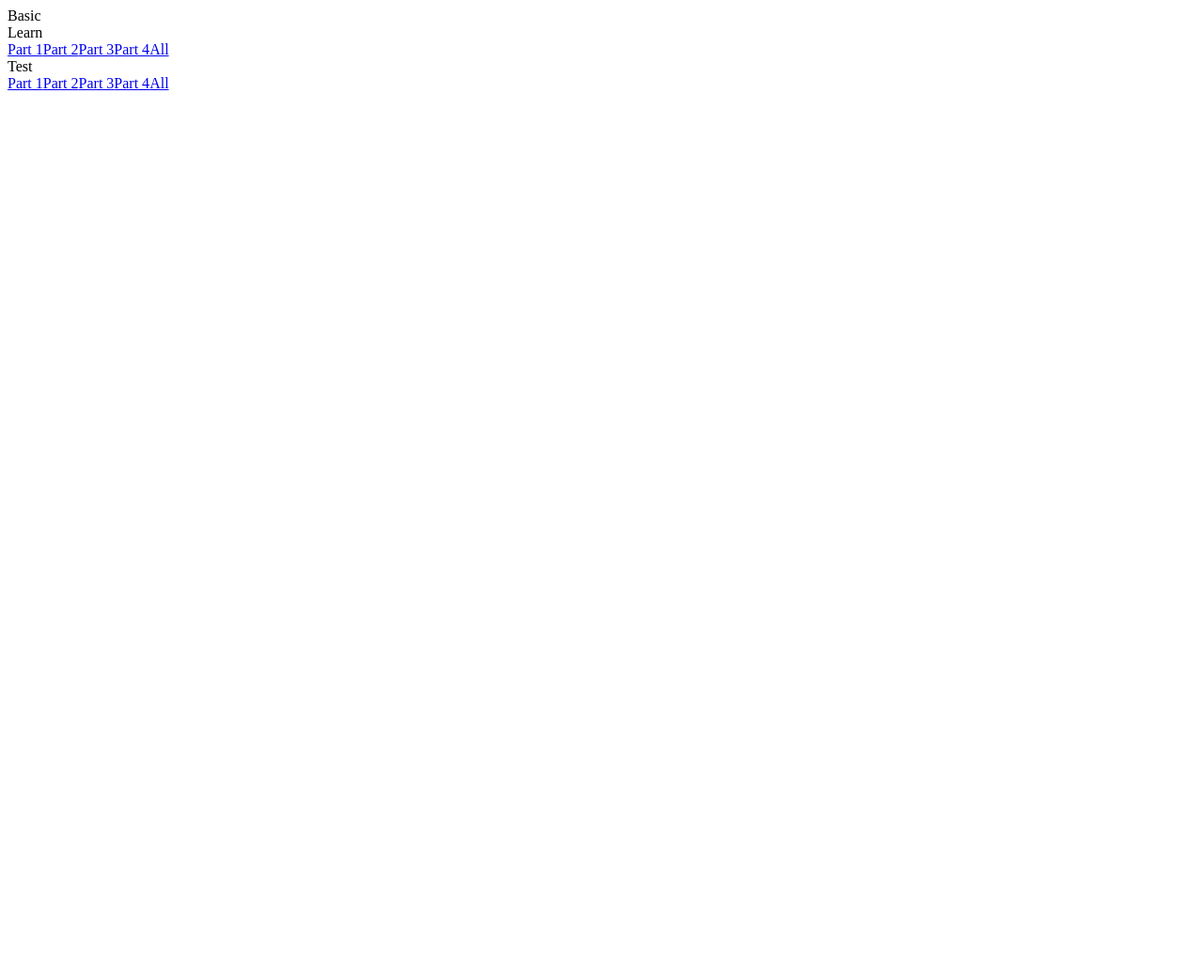
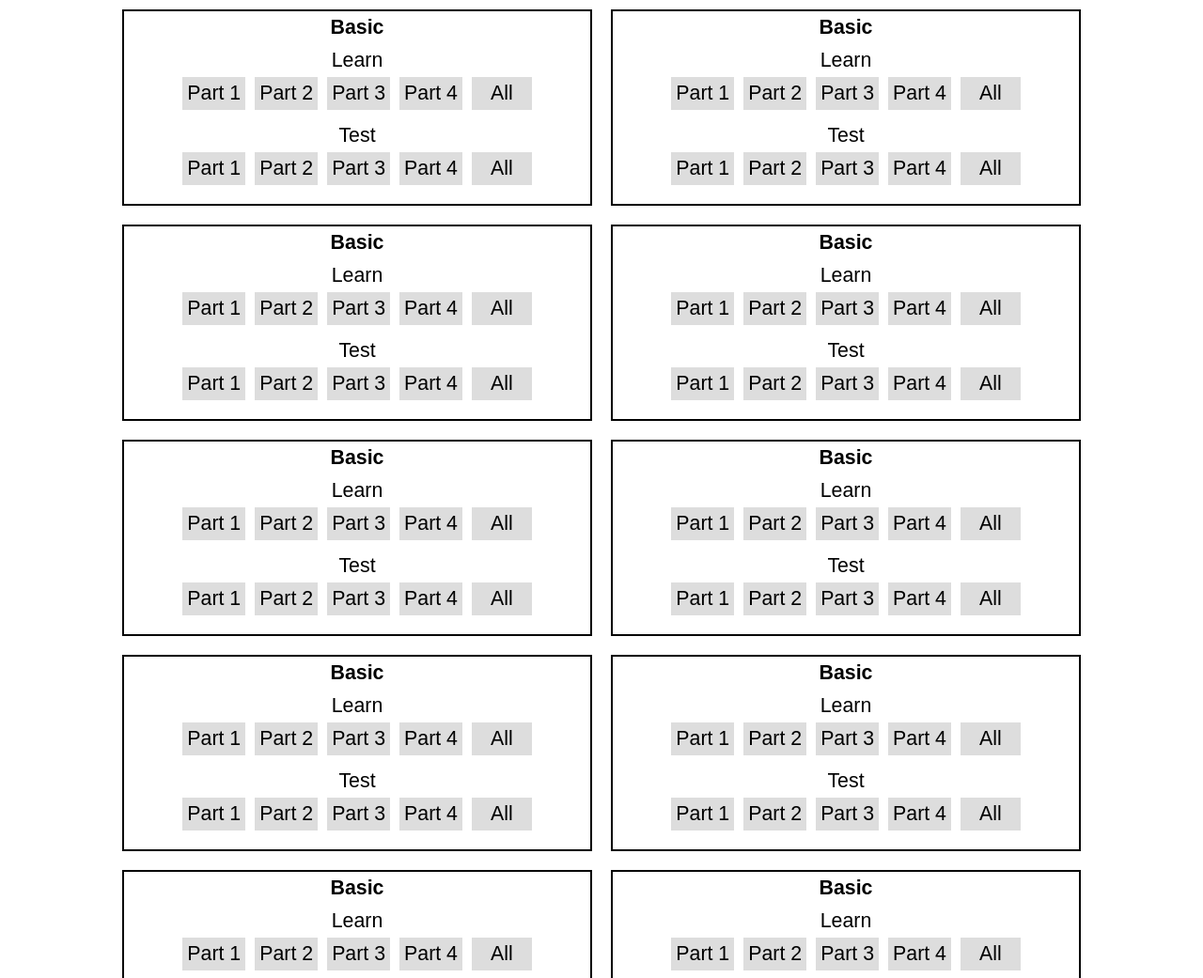
Before and after one commit to Futupas/SeniaEnglish1, a plain HTML site: page index.html in a window 1280 px wide. Shown: the top 1041 px of the page at 94% size. Before the commit the page ends 800 px from the top, so only its background shows below. Drawn offline with Linux system fonts and the light colour scheme.

Commit message:
add: minimal styles for index page

```diff
--- a/app.js
+++ b/app.js
@@ -1,6 +1,15 @@
 'use strict';
 
 const DATASETS = [
+    { name: 'Basic', key: 'basic', size: 10 },
+    { name: 'Basic', key: 'basic', size: 10 },
+    { name: 'Basic', key: 'basic', size: 10 },
+    { name: 'Basic', key: 'basic', size: 10 },
+    { name: 'Basic', key: 'basic', size: 10 },
+    { name: 'Basic', key: 'basic', size: 10 },
+    { name: 'Basic', key: 'basic', size: 10 },
+    { name: 'Basic', key: 'basic', size: 10 },
+    { name: 'Basic', key: 'basic', size: 10 },
     { name: 'Basic', key: 'basic', size: 10 },
 ];
 const COUNT_PER_ONE = 3;
--- a/index.html
+++ b/index.html
@@ -1,9 +1,10 @@
 <!DOCTYPE html>
 <html lang="en">
 <head>
-    <meta charset="UTF-8">
-    <meta name="viewport" content="width=device-width, initial-scale=1.0">
-    <title>Document</title>
+    <meta charset="UTF-8" />
+    <meta name="viewport" content="width=device-width, initial-scale=1.0" />
+    <title>Senia English</title>
+    <link rel="stylesheet" href="styles.css" />
 </head>
 <body>
     <div id="main">
--- a/styles.css
+++ b/styles.css
@@ -0,0 +1,55 @@
+* {
+    margin: 0;
+    padding: 0;
+    box-sizing: border-box;
+    user-select: none;
+}
+
+
+#main {
+    font-size: 16pt;
+    font-family: Arial, Helvetica, sans-serif;
+    display: block;
+    text-align: center;
+}
+
+#main > .dataset {
+    border: 2px solid black;
+    padding: 5px;
+    display: inline-block;
+    max-width: calc(100% - 20px);
+    width: 500px;
+    margin: 10px;
+}
+
+#main > .dataset > .name {
+    font-weight: bold;
+}
+
+#main > .dataset > .buttons {
+    margin: 10px 0;
+}
+
+#main > .dataset > .buttons > .name {
+
+}
+
+a,
+a:visited {
+    padding: 5px;
+    margin: 5px;
+    border: none;
+    background-color: #ddd;
+    color: black;
+    display: inline-block;
+    text-decoration: none;
+}
+
+a:hover,
+a:active {
+    background-color: #cacaca;
+}
+
+#main > .dataset > .buttons > a:last-child {
+    padding: 5px 20px;
+}
```
Also changed, not shown: learn/index.html (+4 -3 lines), test/app.js (+0 -13 lines), test/index.html (+4 -3 lines).
